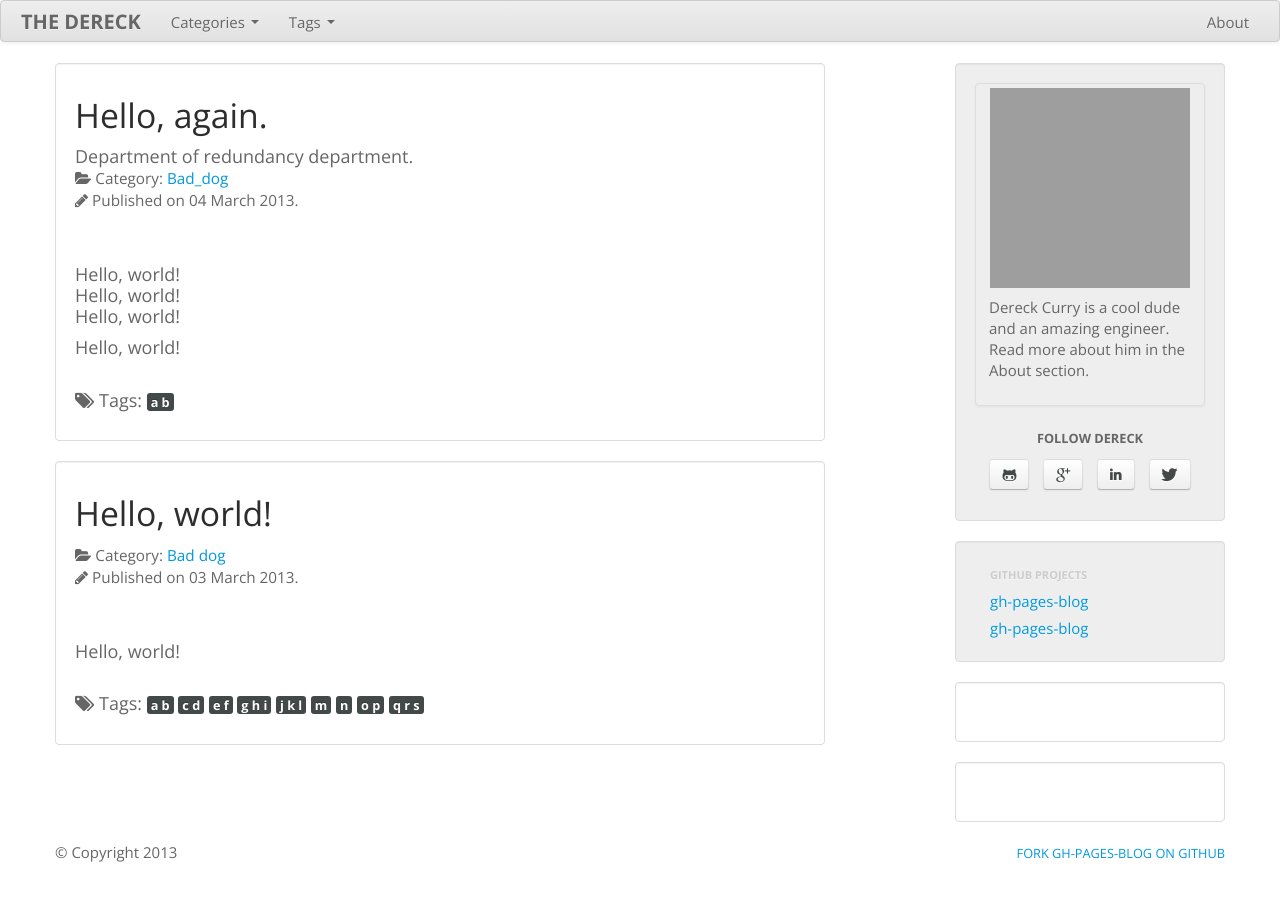
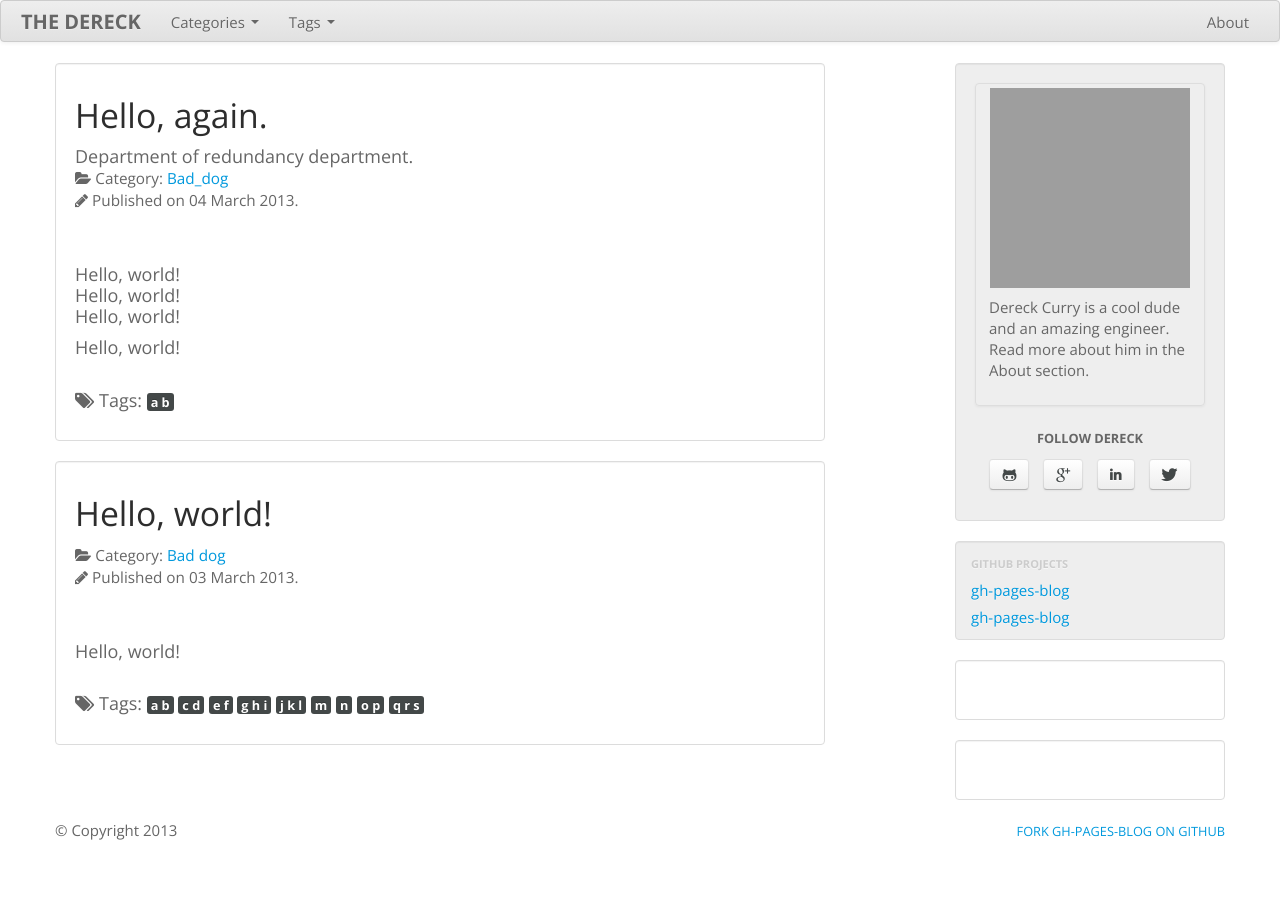
Before and after one commit to thedereck/thedereck.github.com, a Jekyll site: the page built from index.html, in a window 1280 px wide. Built offline with Jekyll 4.4.1, drawn with Linux system fonts in a browser that asks for light colours; grey boxes are pictures that could not be loaded.

Commit message:
Chaning styling of github projects

```diff
--- a/_includes/body/sections/github-projects.html
+++ b/_includes/body/sections/github-projects.html
@@ -1,4 +1,4 @@
-<div class="well">
+<div class="well" style="padding: 8px 0;">
 	<ul class="nav nav-list">
 		<li class="nav-header">GitHub Projects</li>
 		{% for project in site.github_projects %}
```
